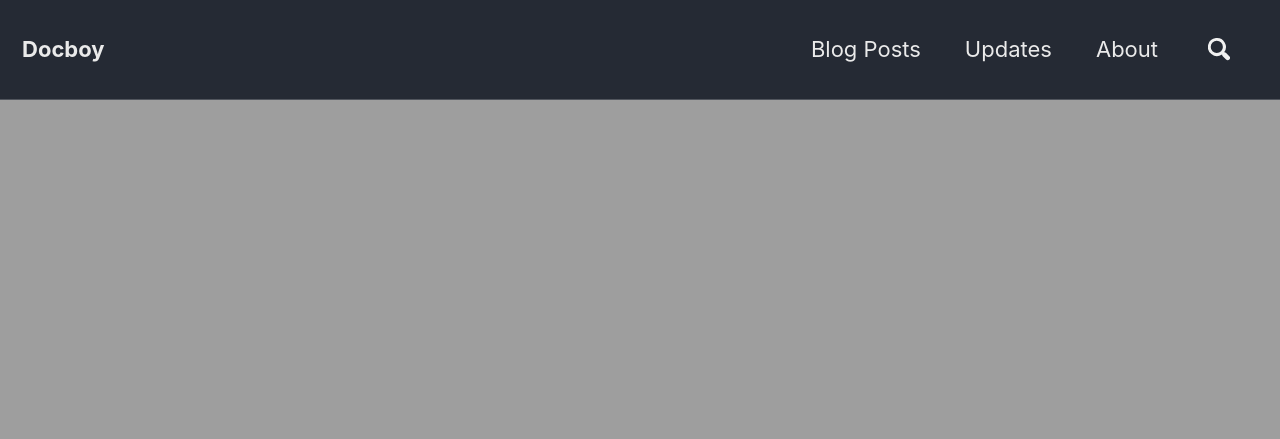
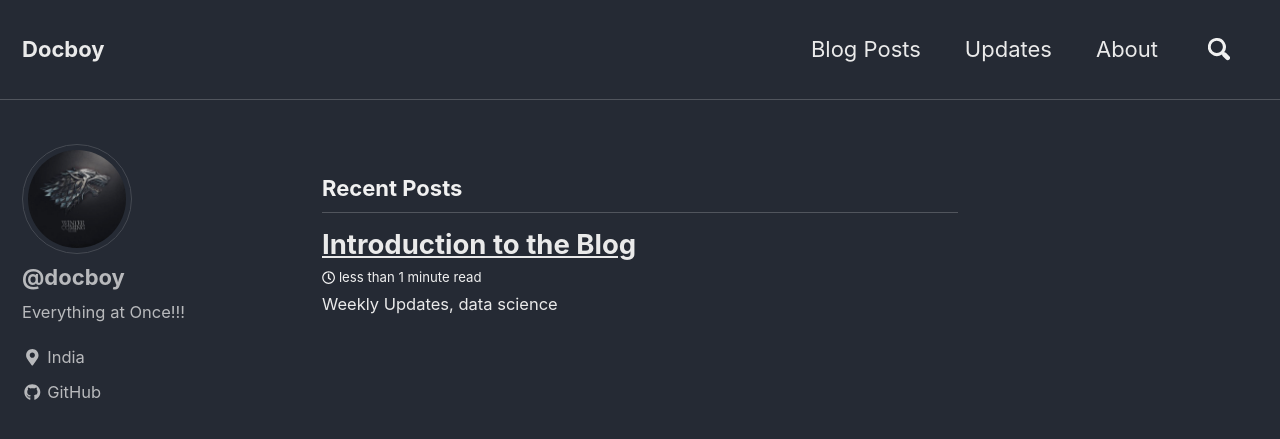
Before and after one commit to atdocboy/atdocboy.github.io, a Jekyll site: the page built from index.html, in a window 1280 px wide and 900 px high. Shown: the top 439 px of the window. Built offline with Jekyll 4.4.1, drawn with Linux system fonts in a browser that asks for light colours; nearby versions of some CDN libraries; the list of posts is cut into pages by our own code; a file with an impossible date is left out.

Commit message:
Update index.html

```diff
--- a/index.html
+++ b/index.html
@@ -2,5 +2,5 @@
 layout: home
 author_profile: true
 header:
-  image: "/images/background.jpg"
+  image: #"/images/background.jpg"
 ---
```
